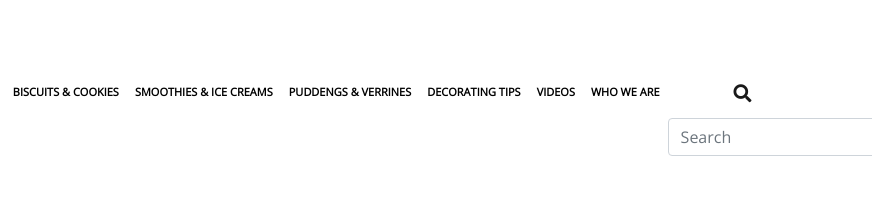
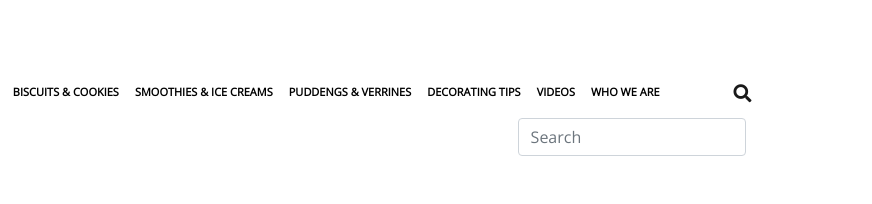
Before and after one commit to MariamSamyMakram/Dessert_moment, a plain HTML site: page index.html in a window 1280 px wide. Both pictures are taken after a click on the button 1150 px from the left and 92 px from the top of the page. Shown: the top 204 px of the page, 408-1280 px from the left. Drawn offline with nearby package versions, Linux system fonts and the light colour scheme.

Commit message:
some change

```diff
--- a/css/cover.css
+++ b/css/cover.css
@@ -37,6 +37,10 @@
     color: #000;
 }
 .navbar-expand-lg .navbar-nav .dropdown-menu {border: 0;}
+nav form input{
+    position: relative;
+    right: 150px;
+}
 /* end navbar */
 
 /* start slider */
```
